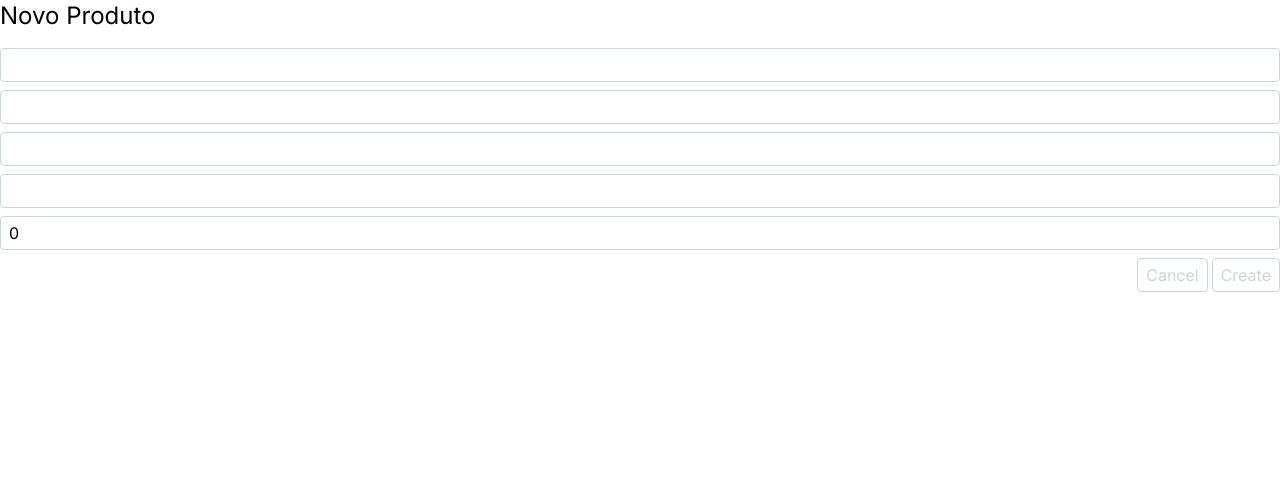
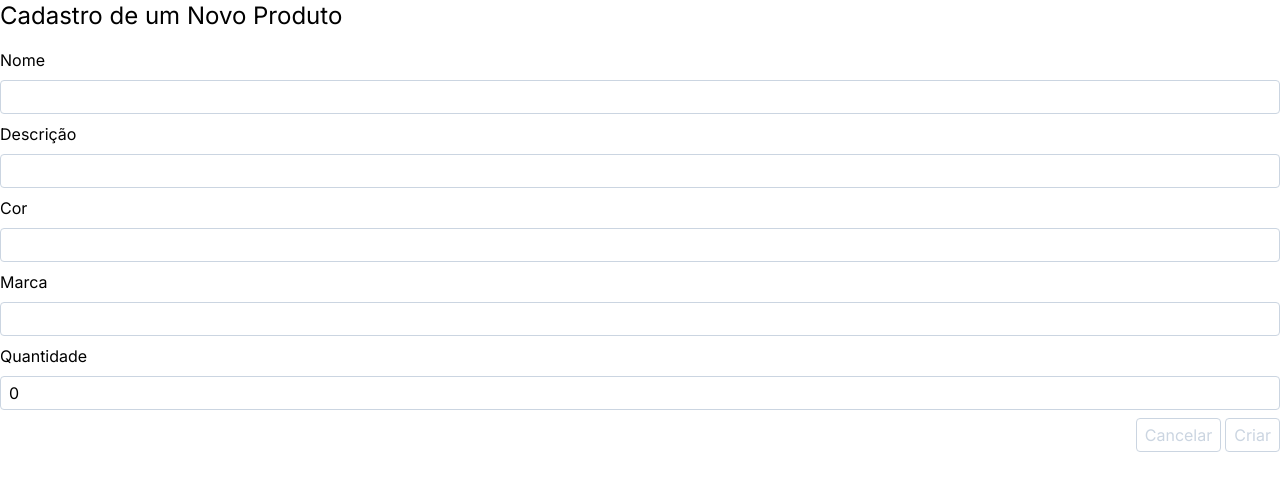
Before and after one commit to evelynlnoro/building_inventory, a Next.js app: page /new in a window 1280 px wide. Shown: the top 490 px of the page. Built offline with nearby package versions, Linux system fonts and the light colour scheme.

Commit message:
Add labels

```diff
--- a/app/new/page.tsx
+++ b/app/new/page.tsx
@@ -41,29 +41,36 @@ export default function Page() {
   return (
     <>
       <header className="flex justify-between items-center mb-4">
-        <h1 className="text-2xl">Novo Produto</h1>
+        <h1 className="text-2xl">Cadastro de um Novo Produto</h1>
       </header>
       <form action={createItem} className="flex gap-2 flex-col">
+        <h3>Nome</h3>
         <input
           type="text"
           name="nome"
           className="border border-slate-300 bg-transparent rounded px-2 py-1 outline-none focus-within:border-slate-100"
+          required
         />
+        <h3>Descrição</h3>
         <input
           type="text"
           name="descricao"
           className="border border-slate-300 bg-transparent rounded px-2 py-1 outline-none focus-within:border-slate-100"
+          required
         />
+        <h3>Cor</h3>
         <input
           type="text"
           name="cor"
           className="border border-slate-300 bg-transparent rounded px-2 py-1 outline-none focus-within:border-slate-100"
         />
+        <h3>Marca</h3>
         <input
           type="text"
           name="marca"
           className="border border-slate-300 bg-transparent rounded px-2 py-1 outline-none focus-within:border-slate-100"
         />
+        <h3>Quantidade</h3>
         <input
           type="number"
           name="quantidade"
@@ -76,13 +83,13 @@ export default function Page() {
             href=".."
             className="border border-slate-300 text-slate-300 px-2 py-1 rounded hover:bg-slate-700 focus-within:bg-slate-700 outline-none"
           >
-            Cancel
+            Cancelar
           </Link>
           <button
             type="submit"
             className="border border-slate-300 text-slate-300 px-2 py-1 rounded hover:bg-slate-700 focus-within:bg-slate-700 outline-none"
           >
-            Create
+            Criar
           </button>
         </div>
       </form>
```
Also changed, not shown: 1 other file (tests, documents, lock files or other folders).
